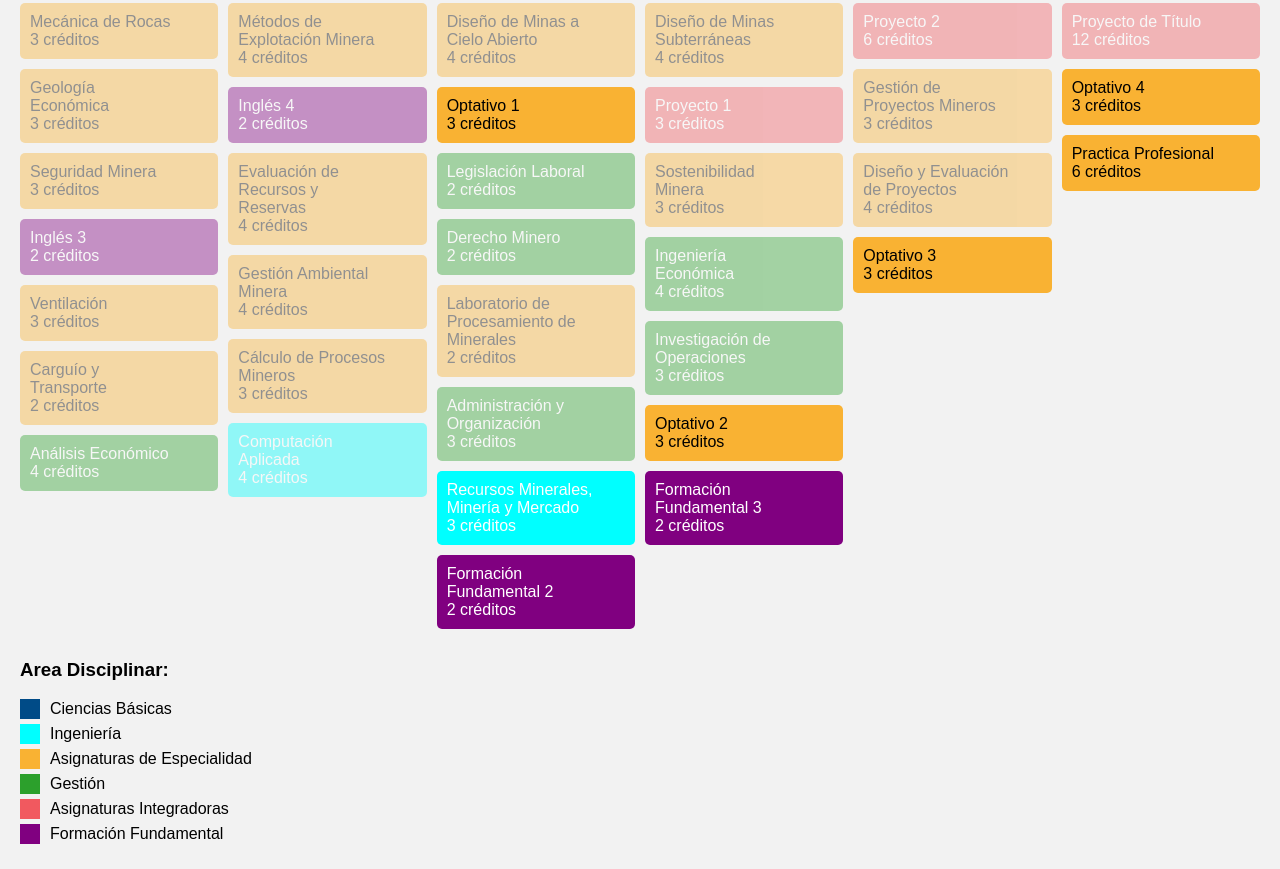
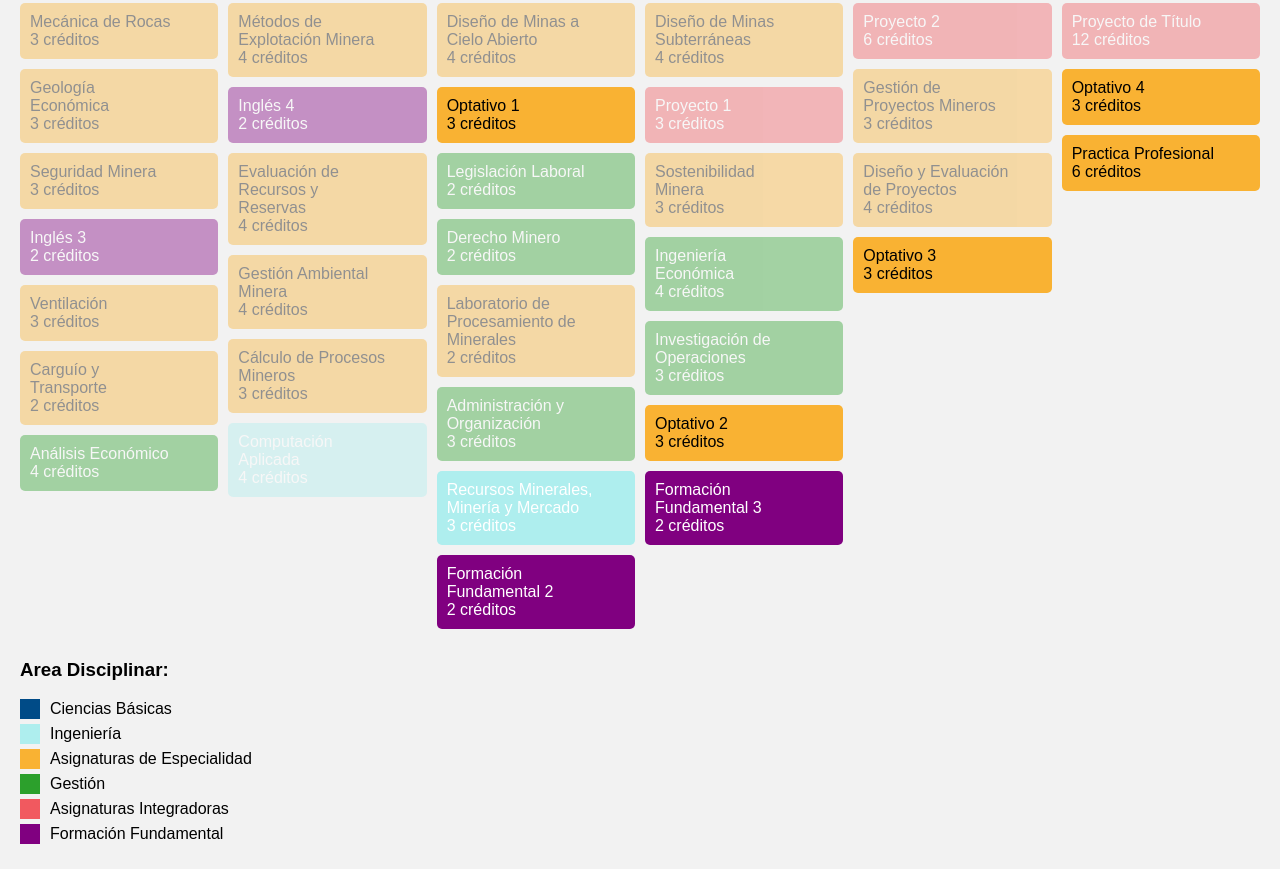
Before and after one commit to Josejps123/Malla-curricular, a plain HTML site: page index.html in a window 1280 px wide. Shown: the part 766-1635 px from the top of the page. Drawn offline with Linux system fonts and the light colour scheme.

Commit message:
Update index.html
Signed-off-by: Josejps123 <jose.pezoa2002@gmail.com>

```diff
--- a/index.html
+++ b/index.html
@@ -37,7 +37,7 @@
     }
 
     .ciencias-basicas { background-color: #004b87; }
-    .ingenieria { background-color: #00FFFF; }
+    .ingenieria { background-color: #AEEEEE; }
     .especialidad { background-color: #f9b233; color: #000; }
     .gestion { background-color: #2ca02c; }
     .integradoras { background-color: #f1595f; }
@@ -218,7 +218,7 @@
   <div class="glosario">
   <h3>Area Disciplinar:</h3>
   <div class="glosario-item"><div class="color-box" style="background-color:#004b87;"></div> Ciencias Básicas</div>
-  <div class="glosario-item"><div class="color-box" style="background-color:#00FFFF;"></div> Ingeniería</div>
+  <div class="glosario-item"><div class="color-box" style="background-color:#AEEEEE;"></div> Ingeniería</div>
   <div class="glosario-item"><div class="color-box" style="background-color:#f9b233;"></div> Asignaturas de Especialidad</div>
   <div class="glosario-item"><div class="color-box" style="background-color:#2ca02c;"></div> Gestión</div>
   <div class="glosario-item"><div class="color-box" style="background-color:#f1595f;"></div> Asignaturas Integradoras</div>
```
